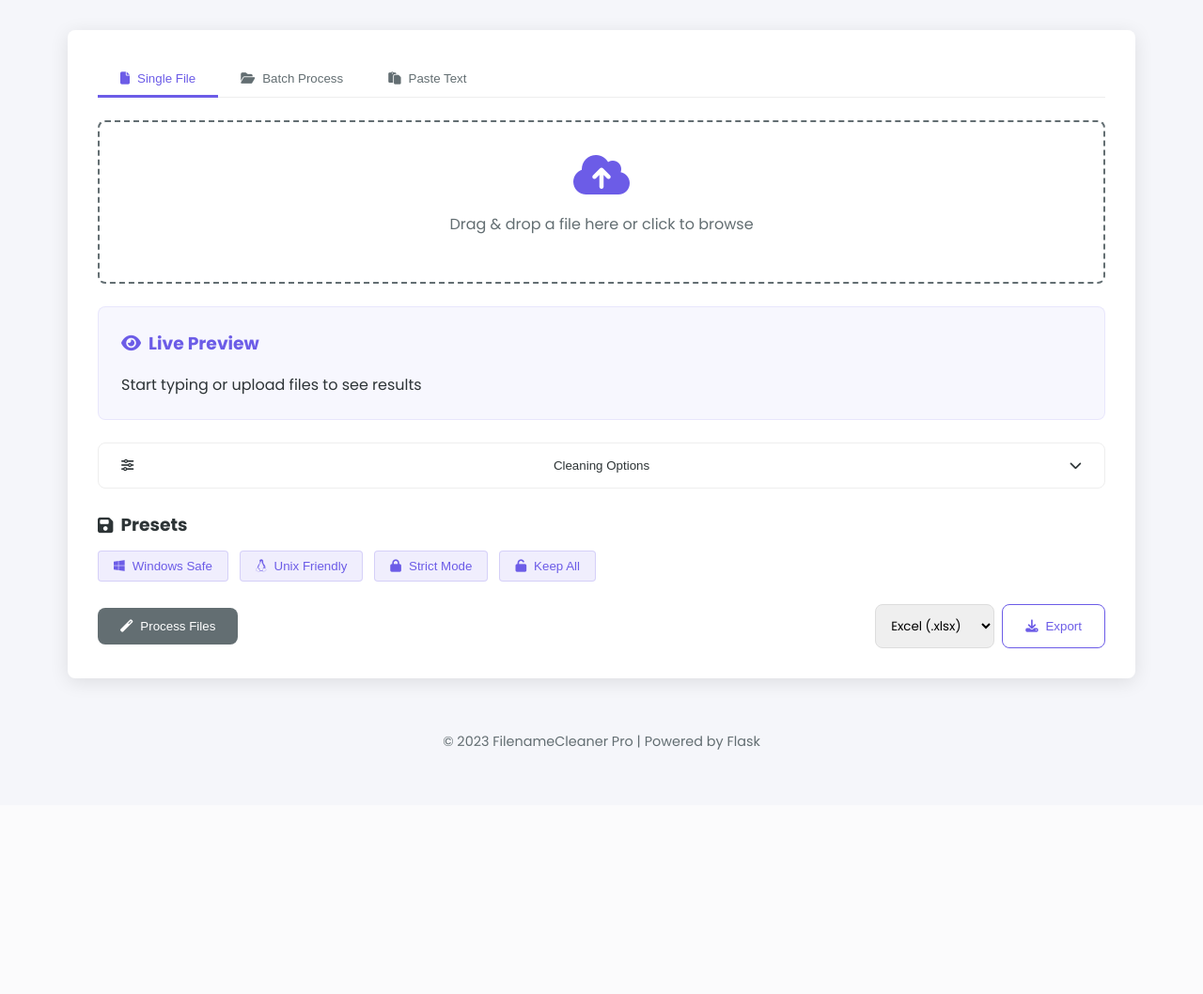
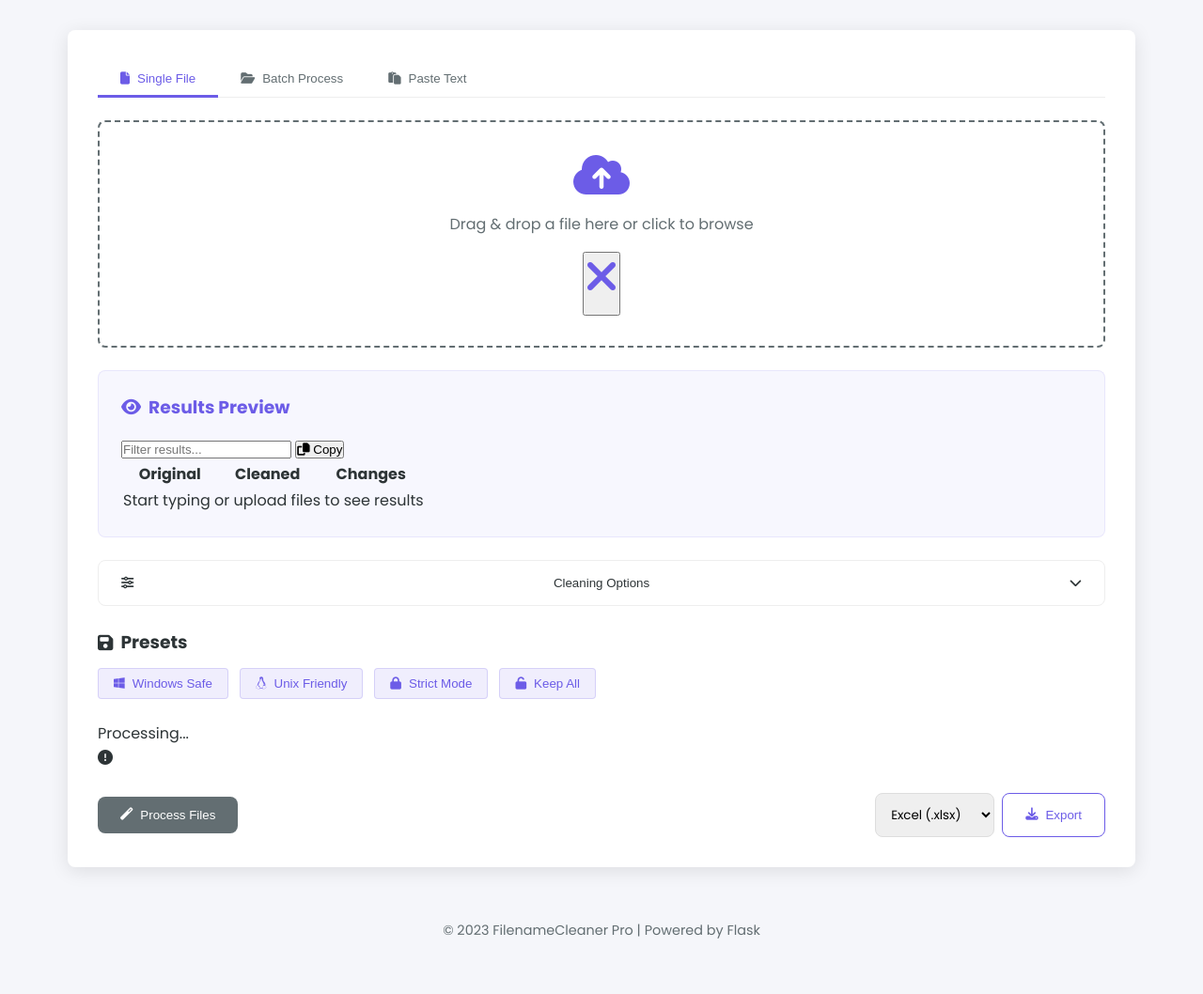
Before and after one commit to lokosmotos/mediaLoko, a Flask app: page / in a window 1280 px wide. Shown: the part 148-1206 px from the top of the page at 94% size. Before the commit the page ends 946 px from the top, so only its background shows below. Run offline with Flask 3, Linux system fonts and the light colour scheme.

Commit message:
Update index.html

```diff
--- a/templates/index.html
+++ b/templates/index.html
@@ -17,7 +17,7 @@
                 <h1>FilenameCleaner Pro</h1>
             </div>
             <p class="tagline">Make your filenames Windows-perfect with ease</p>
-            <button id="theme-toggle" class="theme-toggle">
+            <button id="theme-toggle" class="theme-toggle" aria-label="Toggle dark mode">
                 <i class="fas fa-moon"></i>
                 <span>Dark Mode</span>
             </button>
@@ -34,15 +34,15 @@
                 {% endif %}
             {% endwith %}
 
-            <div class="tool-container">
+            <form id="process-form" method="POST" enctype="multipart/form-data" class="tool-container">
                 <div class="tabs">
-                    <button class="tab-btn active" data-tab="single">
+                    <button type="button" class="tab-btn active" data-tab="single">
                         <i class="fas fa-file"></i> Single File
                     </button>
-                    <button class="tab-btn" data-tab="batch">
+                    <button type="button" class="tab-btn" data-tab="batch">
                         <i class="fas fa-folder-open"></i> Batch Process
                     </button>
-                    <button class="tab-btn" data-tab="paste">
+                    <button type="button" class="tab-btn" data-tab="paste">
                         <i class="fas fa-paste"></i> Paste Text
                     </button>
                 </div>
@@ -51,7 +51,14 @@
                     <div id="drop-zone" class="drop-zone">
                         <i class="fas fa-cloud-upload-alt"></i>
                         <p>Drag & drop a file here or click to browse</p>
-                        <input type="file" id="file-input" accept=".csv,.xlsx,.xls">
+                        <input type="file" id="file-input" name="file" accept=".csv,.xlsx,.xls" aria-label="Select file">
+                        <div id="file-metadata" class="file-metadata hidden">
+                            <span id="file-name"></span>
+                            <span id="file-size"></span>
+                            <button type="button" id="clear-file" class="clear-btn" aria-label="Remove file">
+                                <i class="fas fa-times"></i>
+                            </button>
+                        </div>
                     </div>
                 </div>
 
@@ -59,7 +66,17 @@
                     <div id="batch-drop-zone" class="drop-zone">
                         <i class="fas fa-folder-open"></i>
                         <p>Drag & drop multiple files or click to browse</p>
-                        <input type="file" id="batch-file-input" multiple accept=".csv,.xlsx,.xls">
+                        <input type="file" id="batch-file-input" name="files" multiple accept=".csv,.xlsx,.xls" aria-label="Select files">
+                    </div>
+                    <div class="batch-options">
+                        <label>
+                            <input type="checkbox" name="recursive" id="recursive">
+                            Include subfolders
+                        </label>
+                        <div class="form-group">
+                            <label for="file-patterns">File patterns (comma separated):</label>
+                            <input type="text" id="file-patterns" name="patterns" value="*.csv,*.xlsx,*.xls">
+                        </div>
                     </div>
                     <div class="file-list" id="file-list"></div>
                 </div>
@@ -69,20 +86,39 @@
                         <label for="text-input">
                             <i class="fas fa-align-left"></i> Paste filenames (one per line)
                         </label>
-                        <textarea id="text-input" placeholder="Example filenames:&#10;My Document 1.txt&#10;Photo:Vacation.jpg&#10;Project|File*.pdf"></textarea>
+                        <textarea id="text-input" name="text" placeholder="Example filenames:&#10;My Document 1.txt&#10;Photo:Vacation.jpg&#10;Project|File*.pdf"></textarea>
                     </div>
                 </div>
 
                 <div class="preview-card">
-                    <h3><i class="fas fa-eye"></i> Live Preview</h3>
-                    <div id="live-preview">
-                        <p>Start typing or upload files to see results</p>
+                    <h3><i class="fas fa-eye"></i> Results Preview</h3>
+                    <div class="result-controls">
+                        <input type="text" id="result-filter" placeholder="Filter results..." aria-label="Filter results">
+                        <button type="button" id="copy-results" class="btn-icon" aria-label="Copy results">
+                            <i class="fas fa-copy"></i> Copy
+                        </button>
+                    </div>
+                    <div id="live-preview" class="result-table">
+                        <table>
+                            <thead>
+                                <tr>
+                                    <th>Original</th>
+                                    <th>Cleaned</th>
+                                    <th>Changes</th>
+                                </tr>
+                            </thead>
+                            <tbody id="result-body">
+                                <tr class="empty-row">
+                                    <td colspan="3">Start typing or upload files to see results</td>
+                                </tr>
+                            </tbody>
+                        </table>
                     </div>
                 </div>
 
                 <div class="accordion">
                     <div class="accordion-item">
-                        <button class="accordion-btn">
+                        <button type="button" class="accordion-btn" aria-expanded="false">
                             <i class="fas fa-sliders-h"></i> Cleaning Options
                             <i class="fas fa-chevron-down"></i>
                         </button>
@@ -90,7 +126,7 @@
                             <div class="options-grid">
                                 <div class="option-group">
                                     <h4>Space Handling</h4>
-                                    <select id="space-option" name="space_replacement">
+                                    <select id="space-option" name="space_replacement" aria-label="Space handling option">
                                         <option value="remove">Remove spaces</option>
                                         <option value="underscore">Replace with _</option>
                                         <option value="hyphen">Replace with -</option>
@@ -99,7 +135,7 @@
 
                                 <div class="option-group">
                                     <h4>Text Case</h4>
-                                    <select id="case-option" name="text_case">
+                                    <select id="case-option" name="text_case" aria-label="Text case option">
                                         <option value="original">Keep original</option>
                                         <option value="lower">lowercase</option>
                                         <option value="upper">UPPERCASE</option>
@@ -151,6 +187,10 @@
                                         <input type="checkbox" id="remove-repeats" name="remove_repeats">
                                         Remove duplicate symbols (e.g., "file--name" → "file-name")
                                     </label>
+                                    <label>
+                                        <input type="checkbox" id="trim-whitespace" name="trim_whitespace" checked>
+                                        Trim leading/trailing whitespace
+                                    </label>
                                 </div>
                             </div>
                         </div>
@@ -175,22 +215,34 @@
                     </div>
                 </div>
 
+                <div class="progress-container hidden" id="progress-container">
+                    <div class="progress-bar">
+                        <div class="progress-fill" id="progress-fill"></div>
+                    </div>
+                    <span class="progress-text" id="progress-text">Processing...</span>
+                </div>
+
+                <div id="error-message" class="error-message hidden">
+                    <i class="fas fa-exclamation-circle"></i>
+                    <span class="error-text" id="error-text"></span>
+                </div>
+
                 <div class="action-buttons">
-                    <button id="process-btn" class="btn-primary" disabled>
+                    <button type="submit" id="process-btn" class="btn-primary" disabled>
                         <i class="fas fa-magic"></i> Process Files
                     </button>
                     <div class="export-options">
-                        <select id="export-format">
+                        <select id="export-format" aria-label="Export format">
                             <option value="excel">Excel (.xlsx)</option>
                             <option value="csv">CSV (.csv)</option>
                             <option value="json">JSON (.json)</option>
                         </select>
-                        <button id="export-btn" class="btn-secondary" disabled>
+                        <button type="button" id="export-btn" class="btn-secondary" disabled>
                             <i class="fas fa-download"></i> Export
                         </button>
                     </div>
                 </div>
-            </div>
+            </form>
         </main>
 
         <footer class="app-footer">
```
